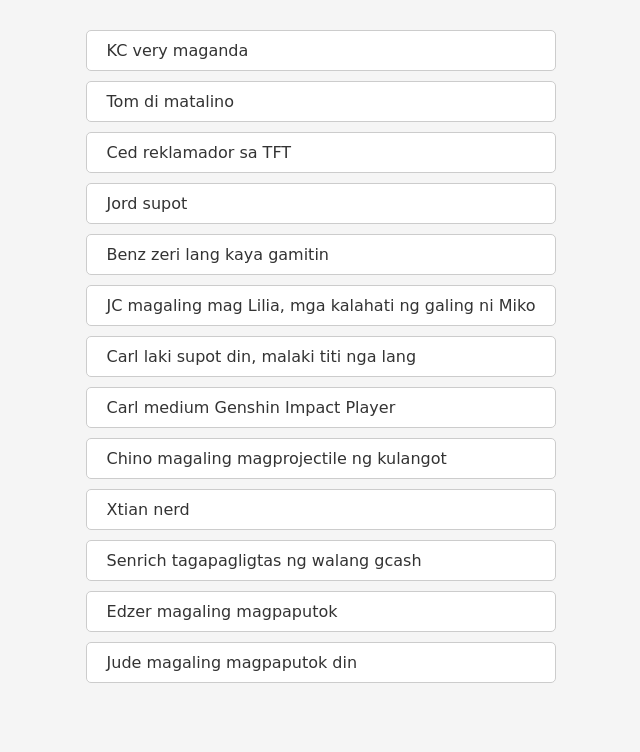
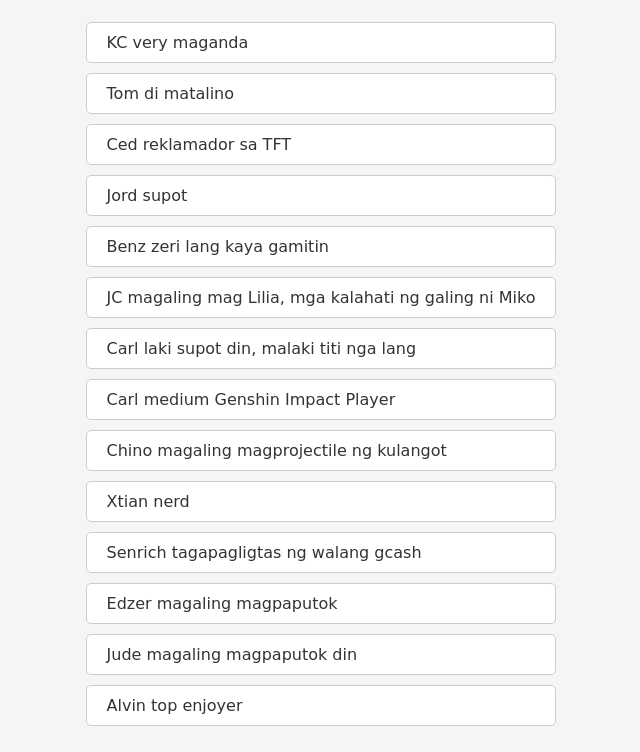
Before and after one commit to mikosid123/mikosid123.github.io, a plain HTML site: page index.html in a window 1280 px wide. Shown: the part 83-835 px from the top of the page, without its empty margins (319-959 px from the left). Before the commit the page ends 800 px from the top, so only its background shows below. Drawn offline with Linux system fonts and the light colour scheme.

Commit message:
feat: add alvin

```diff
--- a/index.html
+++ b/index.html
@@ -54,6 +54,7 @@
     <li>Senrich tagapagligtas ng walang gcash</li>
     <li>Edzer magaling magpaputok</li>
     <li>Jude magaling magpaputok din</li>
+    <li>Alvin top enjoyer</li>
   </ul>
 </body>
 </html>
```
